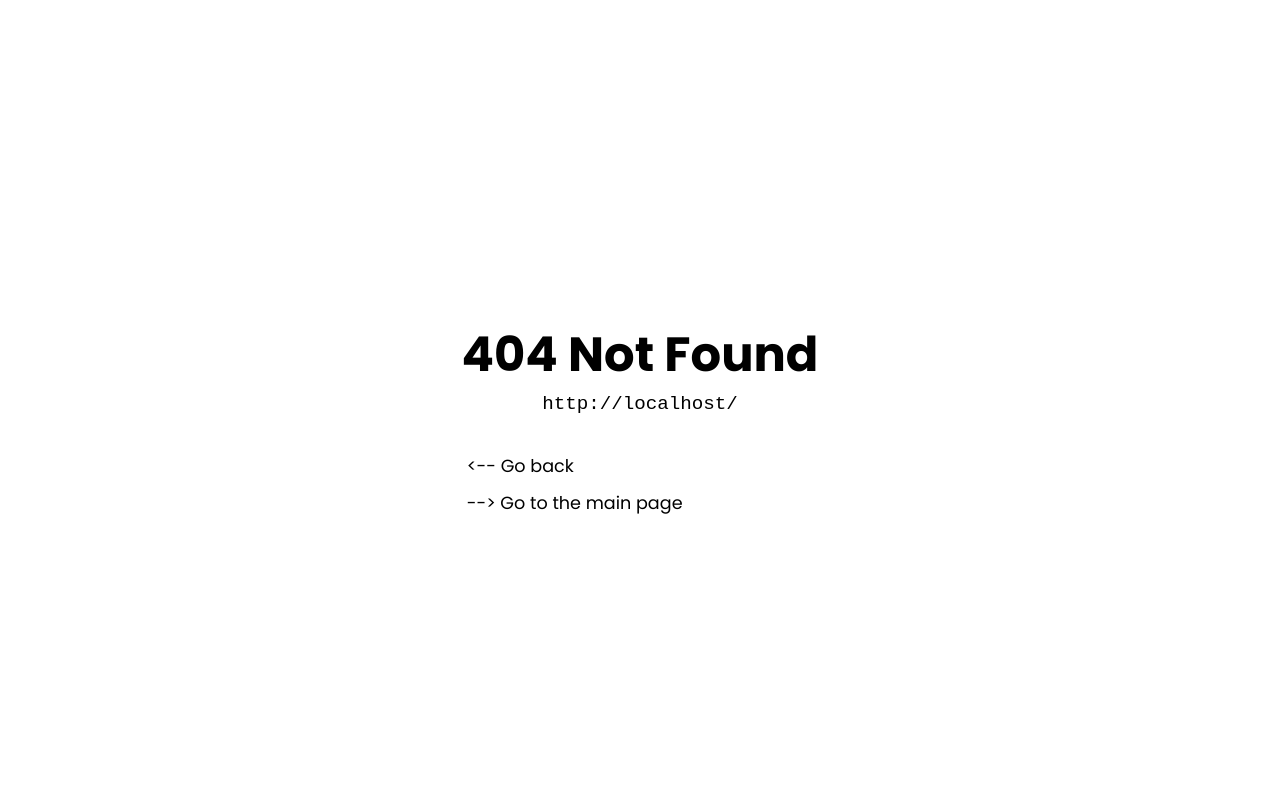
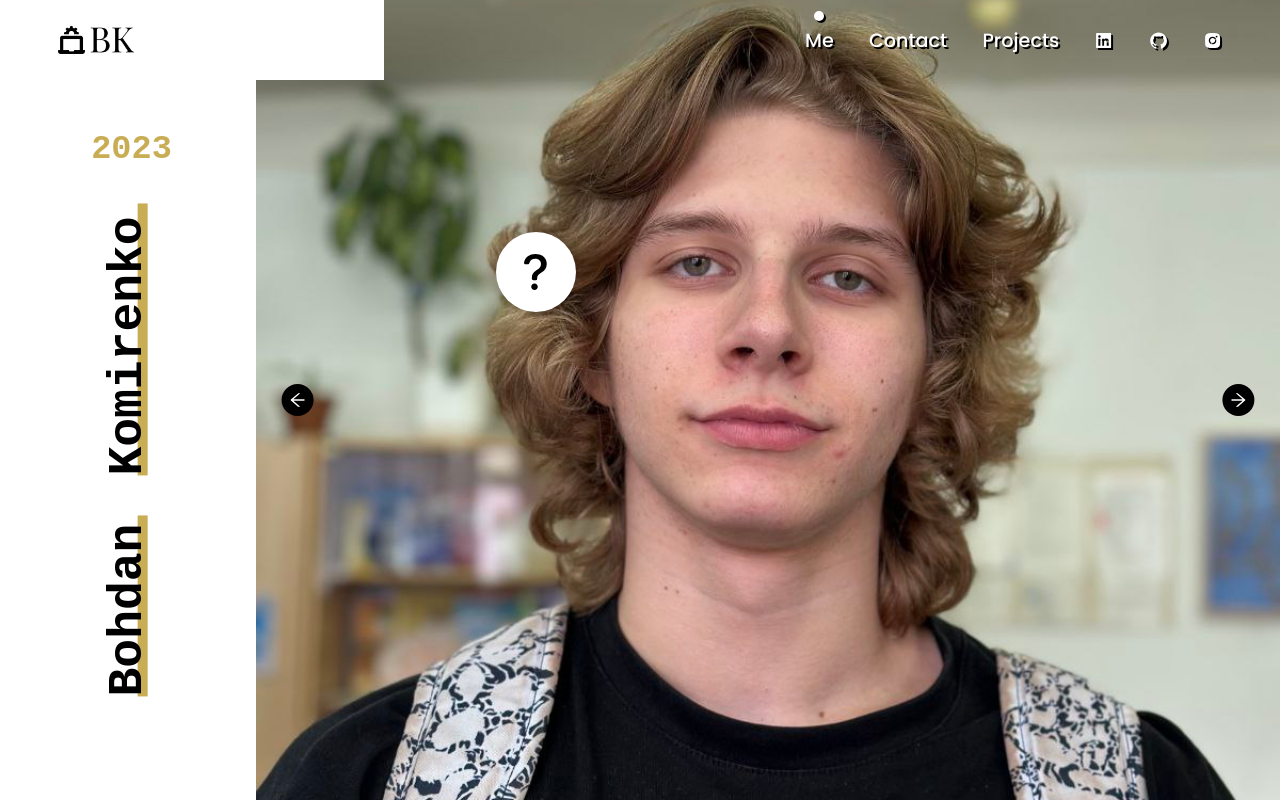
Before and after one commit to Astord1/Portfolio, a React (Vite) app: page / in a window 1280 px wide. Before the commit this address had no page. Built offline with nearby package versions, Linux system fonts and the light colour scheme; a web font is replaced by a local one.

Commit message:
Update App.tsx

```diff
--- a/src/App.tsx
+++ b/src/App.tsx
@@ -5,8 +5,8 @@ import Contact from "./pages/contact/form/Contact";
 import NotFound from "./pages/notFound/NotFound";
 import Projects from "./pages/projects/Projects";
 
-const router = createBrowserRouter(createRoutesFromElements(<Route element = {<RootLayout />} errorElement={<NotFound />} path="/portfolio">
-  <Route index element={<Me />}/>
+const router = createBrowserRouter(createRoutesFromElements(<Route element = {<RootLayout />} errorElement={<NotFound />}>
+  <Route path = "/" element={<Me />}/>
   <Route path = "contact" element={<Contact />} />
   <Route path = "projects" element={<Projects />} />
 </Route>))
```
